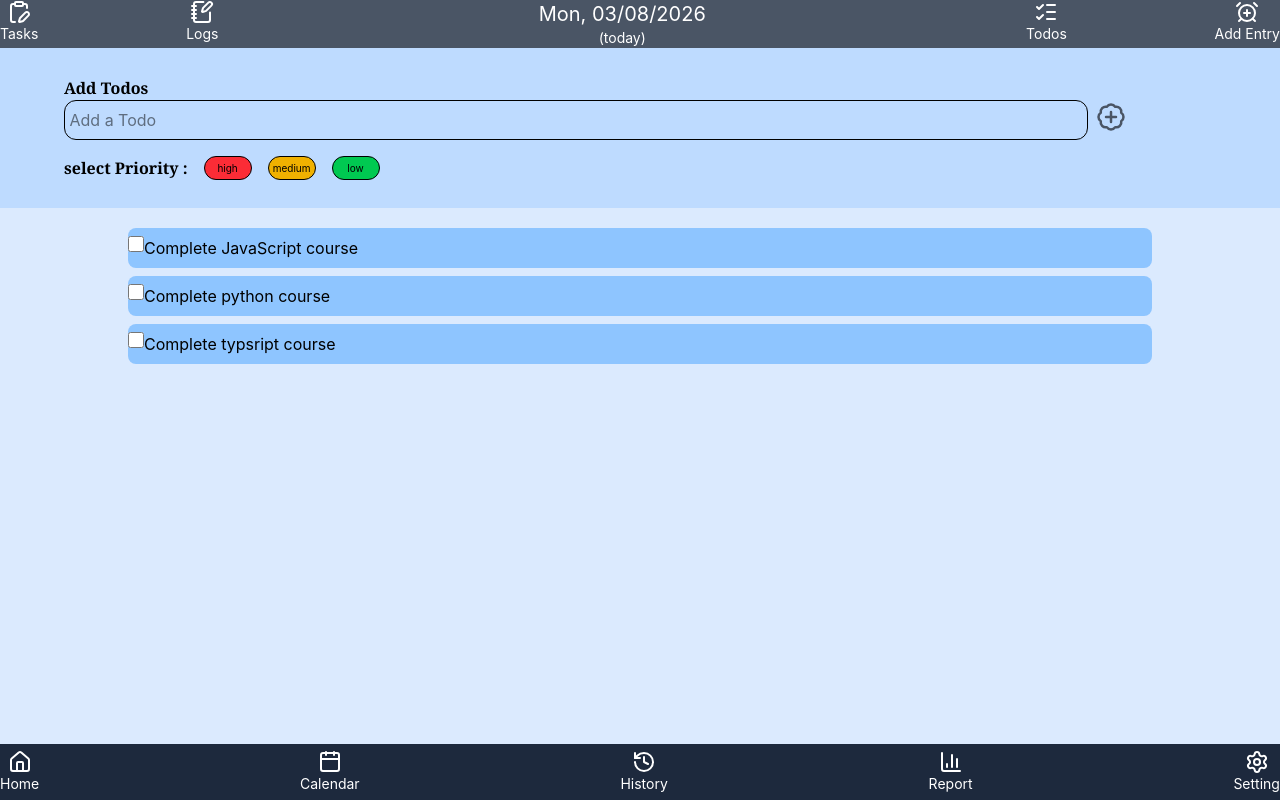
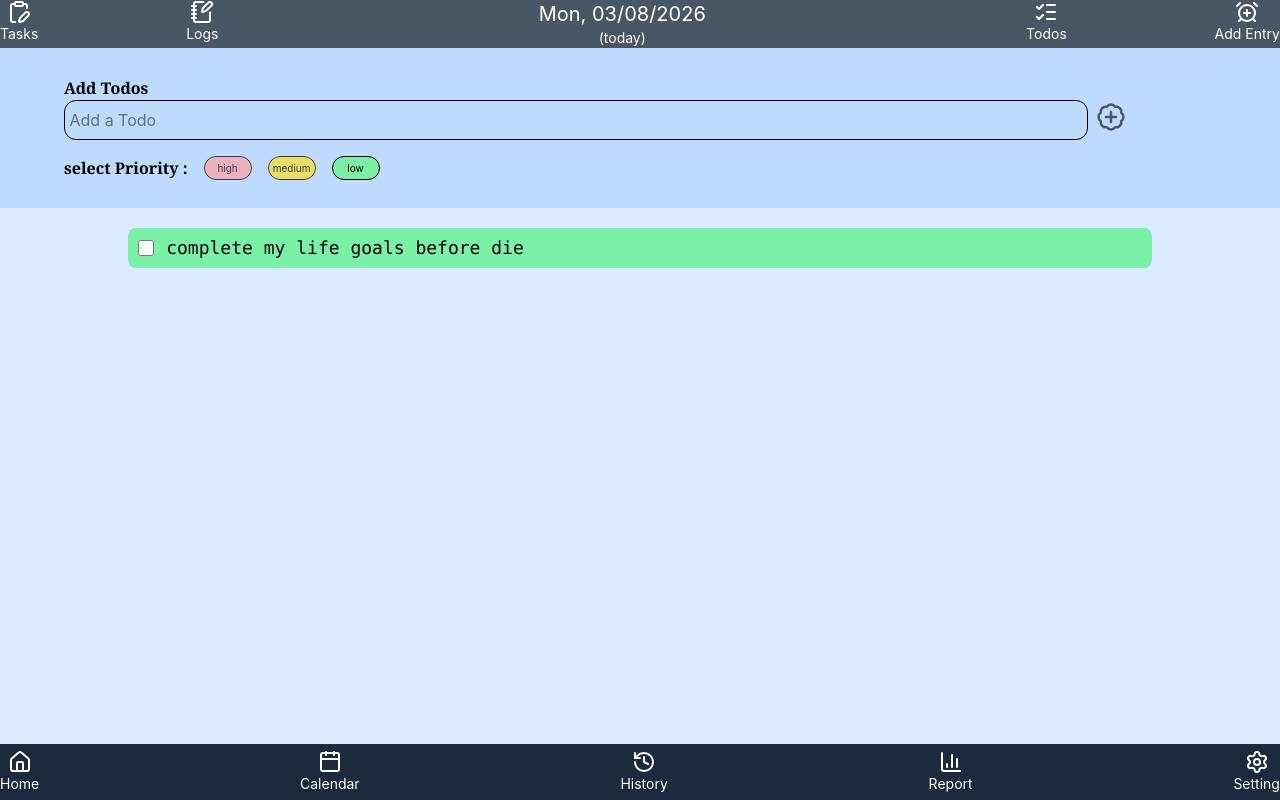
Before and after one commit to Mr-Aas/trackora, a React (Vite) app in the folder client/: page /todos in a window 1280 px wide. Built offline with nearby package versions, Linux system fonts and the light colour scheme.

Commit message:
fixed the  .setItem problem in handleadd, added : new selected effect at priorities of goals

```diff
--- a/client/src/pages/Todos.tsx
+++ b/client/src/pages/Todos.tsx
@@ -1,7 +1,7 @@
 import React from 'react'
 import { BadgePlus } from 'lucide-react';
 import { useState, useEffect } from "react"
-import todos from "../sampleData/data"
+
 
 
 
@@ -9,36 +9,56 @@ import todos from "../sampleData/data"
 
 
 export default function Todos() {
-  const [Todos, setTodos] = useState<Array<any>>([])
-  const [activestate, setActivestate] = useState<string>("")
+  const [isloading, setIsloading] = useState(false)
+  const [todos, settodos] = useState<Array<todoDataType>>([{
+    id: 12324234,
+    date_time: new Date(),
+    todo: "complete my life goals before die",
+    priority: "high",
+    isCompleted: false,
+    borderColor:"border-green-700",
+    bgColor:"bg-green-300"
+
+  }])
+  const [selectedPriority, setselectedPriority] = useState("low")
 
   useEffect(() => {
     async function gettodos() {
-      if (Todos.length == 0) {
-        await localStorage.setItem("todos", JSON.stringify(todos))
-      }
       const data = await localStorage.getItem("todos")
-      setTodos(JSON.parse(data))
+      let oldtodos = JSON.parse(data)
+      oldtodos.map((s) => {
+        if (s.priority == "high") {
+          s.bgColor = "bg-red-200 ";
+          s.borderColor = "border-red-700";
+        }else if (s.priority == "medium") {
+          s.bgColor = "bg-yellow-200";
+          s.borderColor = "border-yellow-700";
+        }else {
+          s.bgColor = "bg-green-300";
+          s.borderColor = "border-green-700";
+        }
+      })
+      settodos([...oldtodos])
     }
     gettodos()
 
-  }, [])
-  console.log(Todos)
+  }, [isloading])
+  // console.log(Todos)
   interface todoDataType {
     id: any,
-    data_time: Date,
+    date_time: Date,
     todo: String,
     priority: String,
     isCompleted: Boolean
 
   }
   let priorities = [
-    { label: "high", color: "bg-red-500" ,state:"deactive"},
-    { label: "medium", color: "bg-yellow-500" ,state:"active"},
-    { label: "low", color: "bg-green-500" ,state:"deactive"}
+    { label: "high", color: "bg-red-300" },
+    { label: "medium", color: "bg-yellow-300" },
+    { label: "low", color: "bg-green-300" }
   ]
   function generateUUID() {
-    return "xxxx-xxxx-xxxx".replace(/x/g, function (c) {
+    return "xxxx-yxxx-yxxx".replace(/[xy]/g, function () {
       return Math.ceil(Math.random() * 9)
     })
   }
@@ -47,32 +67,43 @@ export default function Todos() {
   // console.log(todoSearch)
 
   const [formdata, setFormdata] = useState<todoDataType>({
-    id: generateUUID(),
+    id: "",
     date_time: new Date(),
     todo: "",
     priority: "medium",
     isCompleted: false
 
   })
-  const getcolorofpriority = () => {
-    let color = ""
-    Todos.forEach((s) => {
-      if (s.priority == "high") color = "bg-red-300"
-      if (s.priority == "medium") color = "bg-blue-300"
-      if (s.priority == "high") color = "bg-green-300"
 
-    })
-    return color
-  }
   const handleChange = (
     event: React.ChangeEvent<HTMLInputElement>
   ) => {
-    setFormdata({ ...formdata, todo: event.target.value })
+    setFormdata({ ...formdata, id: generateUUID(), todo: event.target.value, date_time: new Date() })
 
   }
   const handleAdd = () => {
-    // setform({ ...formdata})
+
     console.log(formdata)
+    console.log(todos)
+
+    // localStorage.clear()
+    let newdata = JSON.stringify([...todos, formdata])
+    console.log(newdata)
+    localStorage.setItem("todos", newdata)
+    setIsloading(!isloading)
+    setFormdata({
+      id: "",
+      date_time: new Date(),
+      todo: "",
+      priority: "medium",
+      isCompleted: false
+
+    })
+
+  }
+  const handleClick = (prio) => {
+    formdata.priority = prio.label;
+    setselectedPriority(prio.label)
   }
 
   return (
@@ -81,7 +112,7 @@ export default function Todos() {
         <div className="flex justify-center flex-col h-[10vh]  items-center">
           <div className="search  flex  p-6 ">
             <div className="w-[80vw] m-0 p-0">
-              <label htmlFor="addtodo" className='font-serif font-bold'>Add Todos</label>
+              <label htmlFor="addtodo" className='font-serif font-bold '>Add Todos</label>
               <input type="text" placeholder=" Add a Todo" id="addtodo" name="todo" value={formdata.todo} onChange={handleChange} className=" w-full h-[40px] rounded-xl border  " />
             </div>
             <div className="button relative w-[10vw] ">
@@ -95,7 +126,7 @@ export default function Todos() {
           <span className='font-bold font-serif'>select Priority : </span>
           {priorities.map((prio) => {
             return (
-              <button onClick={() => formdata.priority = prio.label} className={`selectPriority border w-12 h-6 rounded-xl text-[10px] ${prio.color}`
+              <button key={prio.label} onClick={() => handleClick(prio)} className={`selectPriority border w-12 h-6 rounded-xl text-[10px] ${prio.color} ${prio.label == selectedPriority ? "opacity-100" : "opacity-70"}`
               }>
                 {prio.label}
               </button>
@@ -106,17 +137,17 @@ export default function Todos() {
       <section className="showTodos  bg-blue-100  w-full h-[70vh]  flex flex-col gap-2  items-center">
         <div className="todolist w-[80%]  flex flex-col gap-2 ">
 
-          {Todos.map((todo) => {
+          {todos.map((todo) => {
 
             return (
-              <div className={`flex gap-2 justify-centre items-center rounded-lg  ${getcolorofpriority()} h-[40px]  `} key={todo.id}>
+              <div className={`flex gap-2 justify-centre items-center rounded-lg ${todo.bgColor} ${todo.borderColor} h-[40px] `} key={todo.id}>
 
 
-                <div className="flex ">
-                  <div className="checkbox flex h-full justify-center items-center ">
+                <div className="flex h-[40px] ">
+                  <div className="checkbox flex w-10 justify-center items-center ">
                     <input type="checkbox" name="status" className="w-4 h-4" id="checkbox" value={todo.isCompleted} />
                   </div>
-                  <div className="todo ml-6 w-full w-[80%] flex justify-center items-center">
+                  <div className="todo text-lg font-mono  ml-6 w-full w-[80%] flex justify-center items-center">
                     {todo.todo}
                   </div>
                 </div>
@@ -125,7 +156,7 @@ export default function Todos() {
             )
           })}
         </div>
-      </section>
+      </section >
     </div >
   )
 }
```
